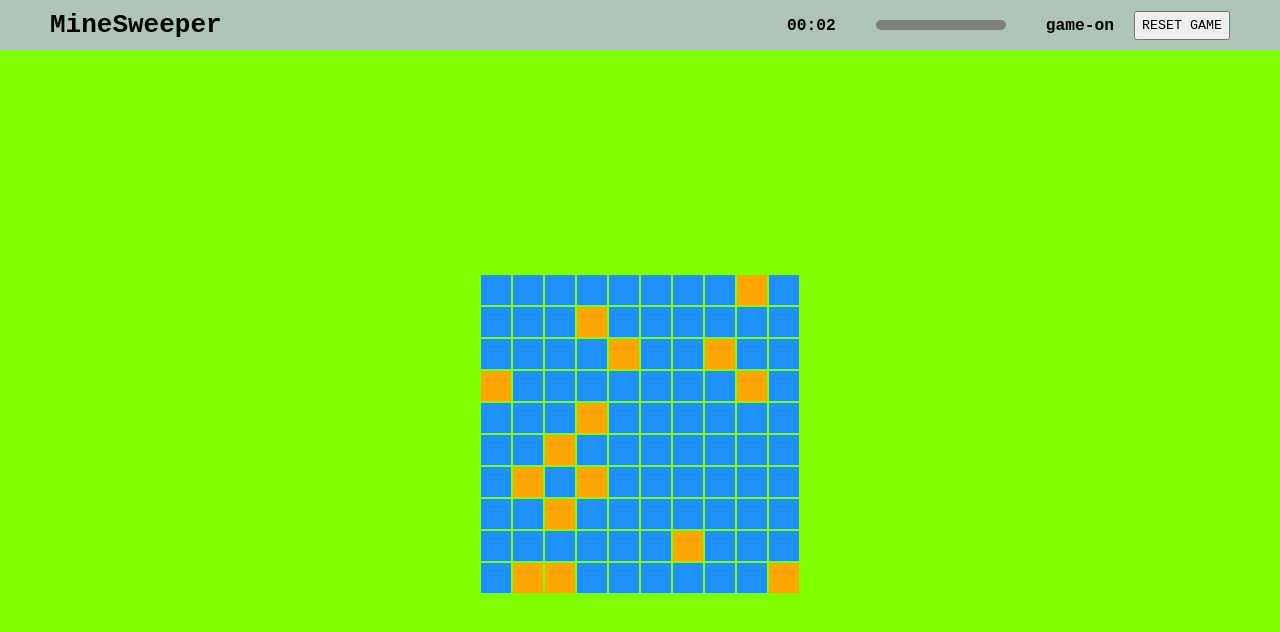
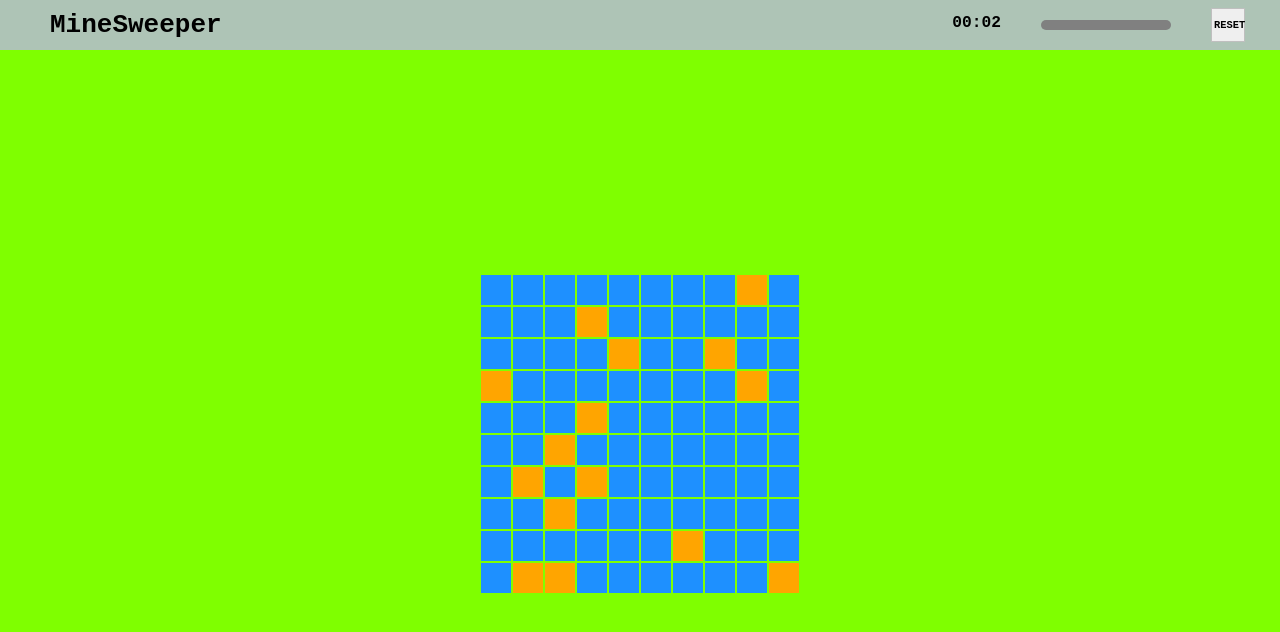
Before and after one commit to koshonson/minesweeper, a React (Vite) app: page / in a window 1280 px wide. Both pictures are taken after a click on the button "START". Shown: the top 632 px of the page. Built offline with nearby package versions, Linux system fonts and the light colour scheme.

Commit message:
finished ControlPanel styling through adding StatusDisplay component and RESET/NEW GAME button styling

```diff
--- a/src/components/ControlPanel.jsx
+++ b/src/components/ControlPanel.jsx
@@ -4,6 +4,7 @@ import React from 'react';
 import { SETTINGS_ACTIONS as actions } from '../hooks/useSettings';
 import { Timer } from './Timer.jsx';
 import { ProgressBar } from './ProgressBar';
+import { StatusDisplay } from './StatusDisplay';
 
 export const ControlPanel = props => {
   const { settings, dispatchSettings, gameStatus, time, controls, explored } = props;
@@ -14,7 +15,7 @@ export const ControlPanel = props => {
     return (
       gameStatus === 'ready' && (
         <div className='settings'>
-          <button className='start-game' onClick={controls.startGame}>
+          <button className='start-button' onClick={controls.startGame}>
             START
           </button>
           <div className='settings-inputs'>
@@ -47,14 +48,24 @@ export const ControlPanel = props => {
     );
   };
 
+  const renderStatus = () => {
+    return (
+      (gameStatus === 'game-over' || gameStatus === 'game-won') && (
+        <StatusDisplay gameStatus={gameStatus} />
+      )
+    );
+  };
+
   const renderControls = () => {
     return (
       gameStatus !== 'ready' && (
         <div className='controls'>
           <Timer time={time} />
           <ProgressBar explorable={explorable} explored={explored} gameStatus={gameStatus} />
-          <div className='timer'>{gameStatus}</div>
-          <button onClick={controls.resetGame}>RESET GAME</button>
+          {renderStatus(gameStatus)}
+          <button className='reset-button' onClick={controls.resetGame}>
+            {gameStatus === 'game-won' || gameStatus === 'game-over' ? 'NEW GAME' : 'RESET'}
+          </button>
         </div>
       )
     );
--- /dev/null
+++ b/src/components/StatusDisplay.jsx
@@ -0,0 +1,16 @@
+import React from 'react';
+
+export const StatusDisplay = ({ gameStatus }) => {
+  const renderStatus = gameStatus => {
+    switch (gameStatus) {
+      case 'game-over':
+        return 'GAME OVER!';
+      case 'game-won':
+        return 'You Won!';
+      default:
+        return '';
+    }
+  };
+
+  return <div className='status'>{renderStatus(gameStatus)}</div>;
+};
--- a/src/styles/controls.css
+++ b/src/styles/controls.css
@@ -1,5 +1,5 @@
 .control-panel {
-  padding: 10px 50px;
+  padding: 10px 35px 10px 50px;
   display: flex;
   height: 100px;
   align-items: center;
@@ -19,7 +19,7 @@
   gap: 20px;
 }
 
-.start-game {
+.start-button {
   width: 80px;
   height: 80px;
   border-radius: 40px;
@@ -29,7 +29,7 @@
   transition: 0.4s;
 }
 
-.start-game:hover {
+.start-button:hover {
   filter: invert(0.8);
 }
 
@@ -85,3 +85,28 @@ progress.blue-bar::-webkit-progress-value {
 progress.grey-bar::-webkit-progress-value {
   background-color: grey;
 }
+
+.status {
+  padding: 5px 20px;
+  font-size: 1.5em;
+  font-weight: bold;
+}
+
+.reset-button {
+  margin-left: 20px;
+  padding: 0;
+  padding-left: 2px;
+  font-size: 0.8em;
+  font-weight: bolder;
+  width: 34px;
+  height: 34px;
+  display: flex;
+  align-items: center;
+  cursor: pointer;
+  border: 1px solid rgba(0, 0, 0, 0.2);
+  transition: 0.4s;
+}
+
+.reset-button:hover {
+  filter: invert(0.8);
+}
```
